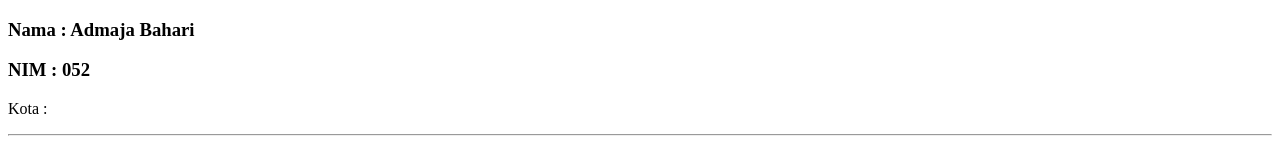
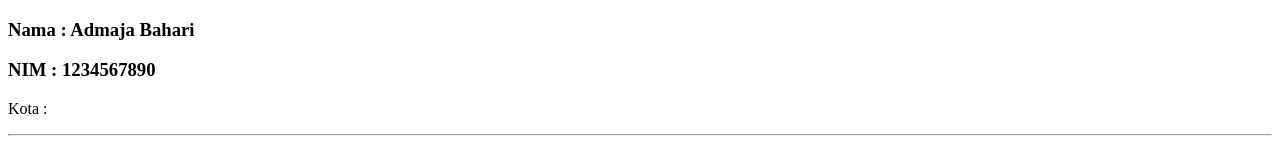
Before and after one commit to AdmajaBahari/052_WeatherApi, a website: page public/index.html in a window 1280 px wide. Shown: the top 152 px of the page. Drawn offline with Linux system fonts and the light colour scheme; no server answers.

```diff
--- a/package.json
+++ b/package.json
@@ -4,7 +4,8 @@
   "description": "",
   "main": "index.js",
   "scripts": {
-    "test": "echo \"Error: no test specified\" && exit 1"
+    "test": "echo \"Error: no test specified\" && exit 1",
+    "start": "nodemon app.js"
   },
   "keywords": [],
   "author": "",
--- a/public/index.html
+++ b/public/index.html
@@ -8,7 +8,7 @@
 <body>
 
     <h3>Nama : Admaja Bahari</h3>
-    <h3>NIM : 052</h3>
+    <h3>NIM : 1234567890</h3>
 
     <p>
         Kota :
```
